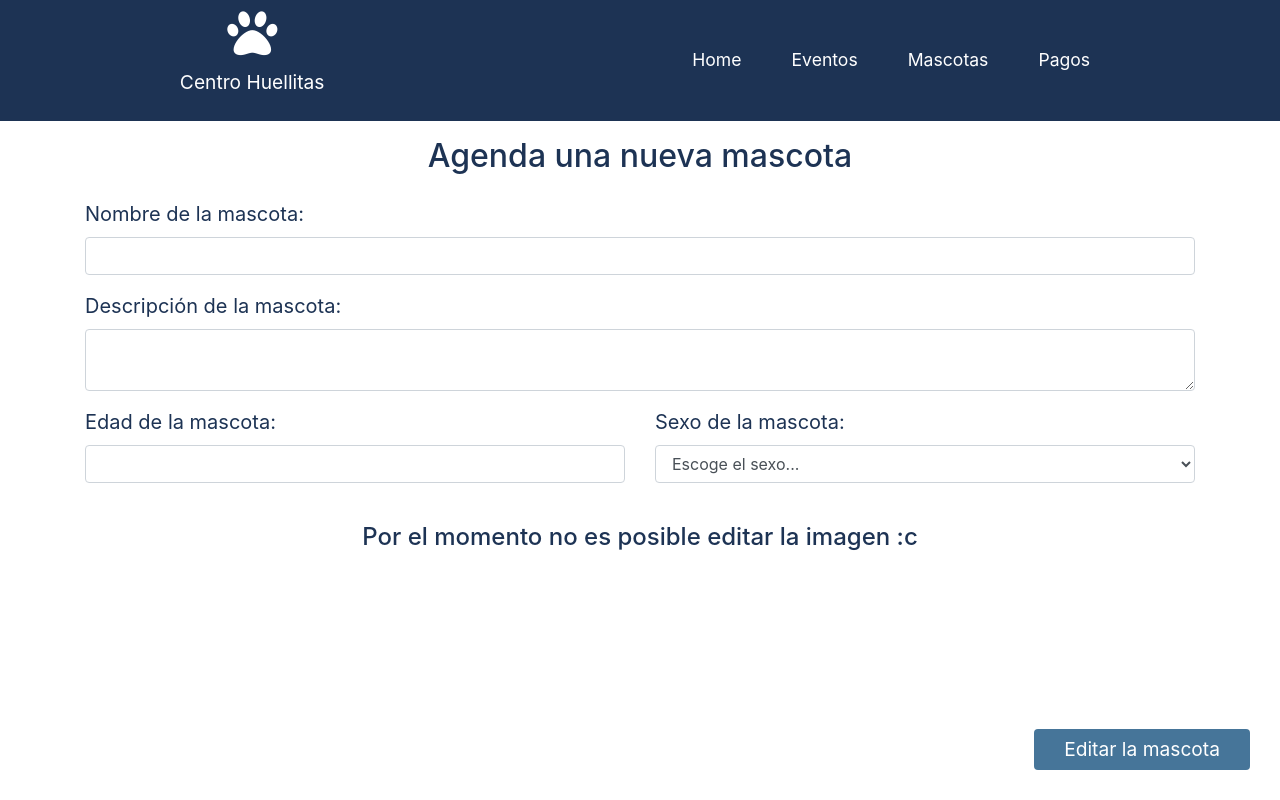
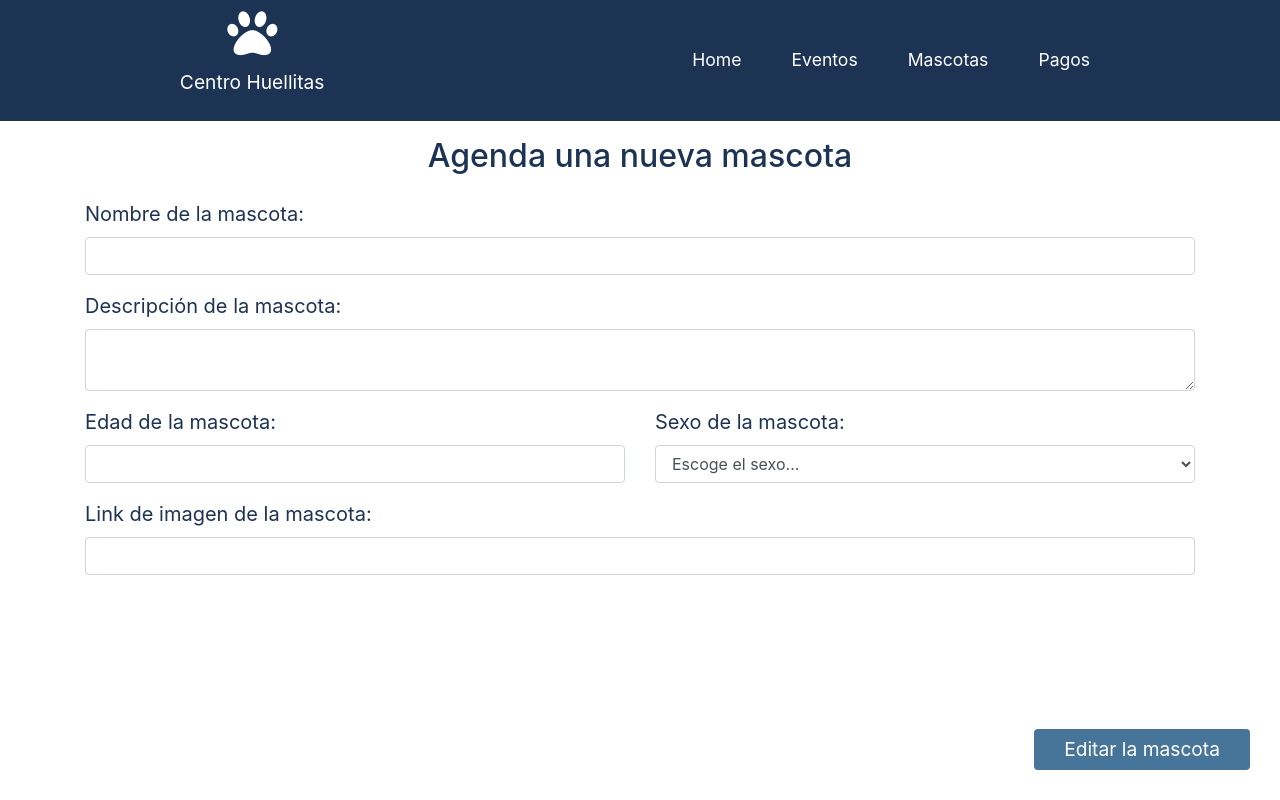
Before and after one commit to AlbertoMartinezGar/centrohuellitas_escalables, a React (Create React App) app: page /editarmascota/1 in a window 1280 px wide. Built offline with nearby package versions, Linux system fonts and the light colour scheme; no server answers.

Commit message:
v1.2.1 - Correciones al front (mascotas)

```diff
--- a/src/components/EditPet/index.js
+++ b/src/components/EditPet/index.js
@@ -7,18 +7,19 @@ const EditPet = () => {
     const [descripcion, setDescripcion] = useState("");
     const [edad, setEdad] = useState("");
     const [sexo, setSexo] = useState("");
-    const [selectedImage, setSelectedImage] = useState(null);
+    const [imagen, setImagen] = useState(null);
 
     const { id } = useParams();
 
     const getPet = async () => {
         const respuesta  = await fetch(`http://localhost:3030/api/pet/${id}`);
         const mascota = await respuesta.json();
-        const {nombre, descripcion, edad, sexo} = mascota;
+        const {nombre, descripcion, edad, sexo, image} = mascota;
         setNombre(nombre);
         setDescripcion(descripcion);
         setEdad(edad);
         setSexo(sexo);
+        setImagen(image);
     }
 
     useEffect(() => {
@@ -27,9 +28,22 @@ const EditPet = () => {
 
     const handleSubmit = () => {
 
-        const urlPut = `http://localhost:3030/api/editpet/id=${id}?nombre=${nombre}&descripcion=${descripcion}&edad=${edad}&sexo=${sexo}`;
+        //const urlPut = `http://localhost:3030/api/editpet/id=${id}?nombre=${nombre}&descripcion=${descripcion}&edad=${edad}&sexo=${sexo}`;
 
-        fetch(urlPut, {method: "PUT"})
+        const requestOptions = {
+            method: 'PUT',
+            headers: { 'Content-Type': 'application/json' },
+            body: JSON.stringify({
+                "_id": id,
+                "nombre": nombre,
+                "descripcion": descripcion,
+                "edad": edad,
+                "sexo": sexo,
+                "image": imagen
+            })
+        };
+
+        fetch("http://localhost:3030/api/editpet", requestOptions)
         .then(response => response.text())
         .then(result => console.log(result))
         .catch(error => console.log('error', error));
@@ -87,8 +101,12 @@ const EditPet = () => {
                         </div>
                         </div>
                     </div>
-                    <div className="row mt-4 justify-content-center">
-                        <h4 className="primary">Por el momento no es posible editar la imagen :c</h4>
+                    <div className="form-group">
+                        <label htmlFor="descripcion" className="primary">Link de imagen de la mascota:</label>
+                        <input type="text" name="descripcion" className="form-control" value={imagen}
+                            onChange={(e) => setImagen(e.target.value)}
+                            required
+                        />
                     </div>
                     <button type="submit" className="btn btn-primary sticky-button">Editar la mascota</button>
                 </form>
```
